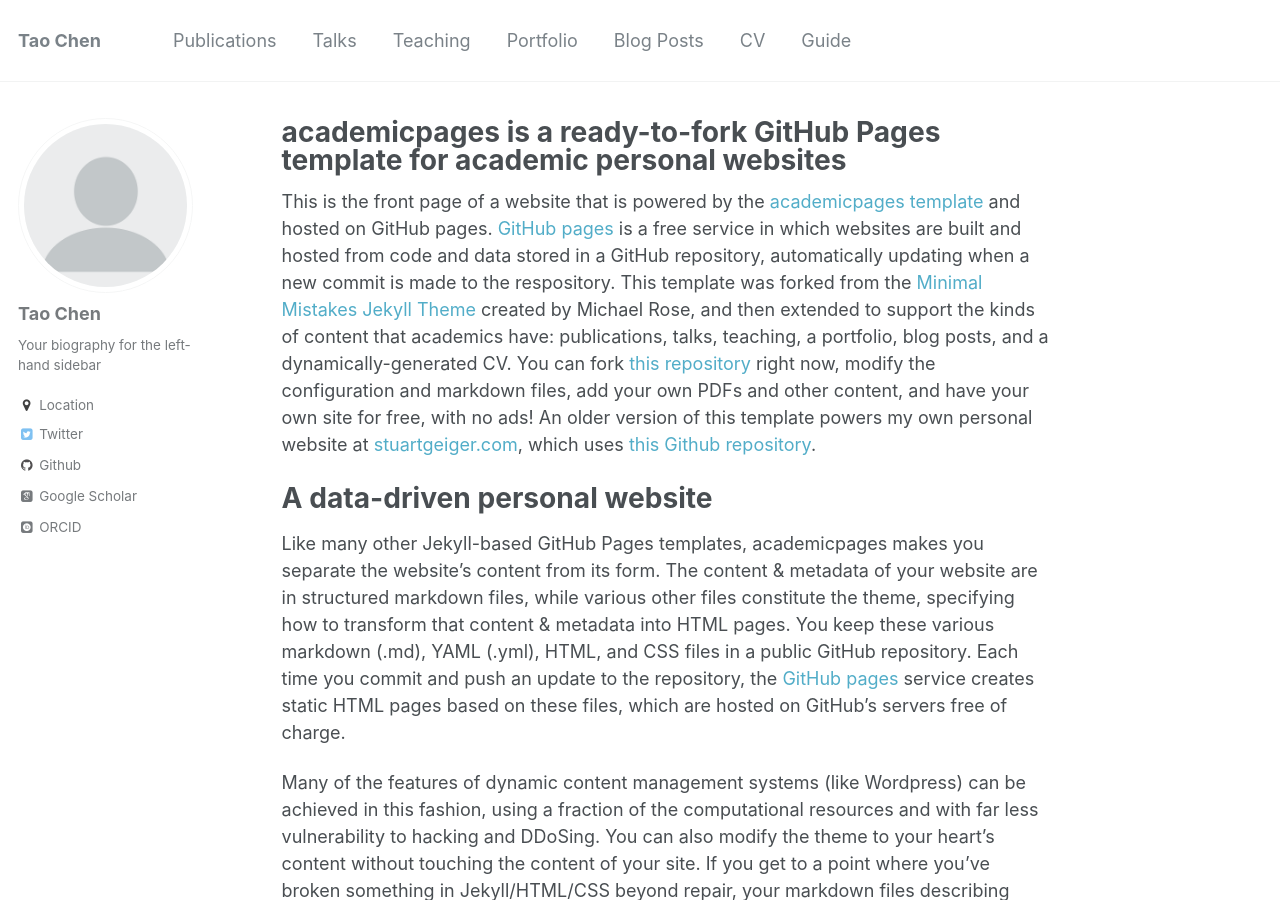
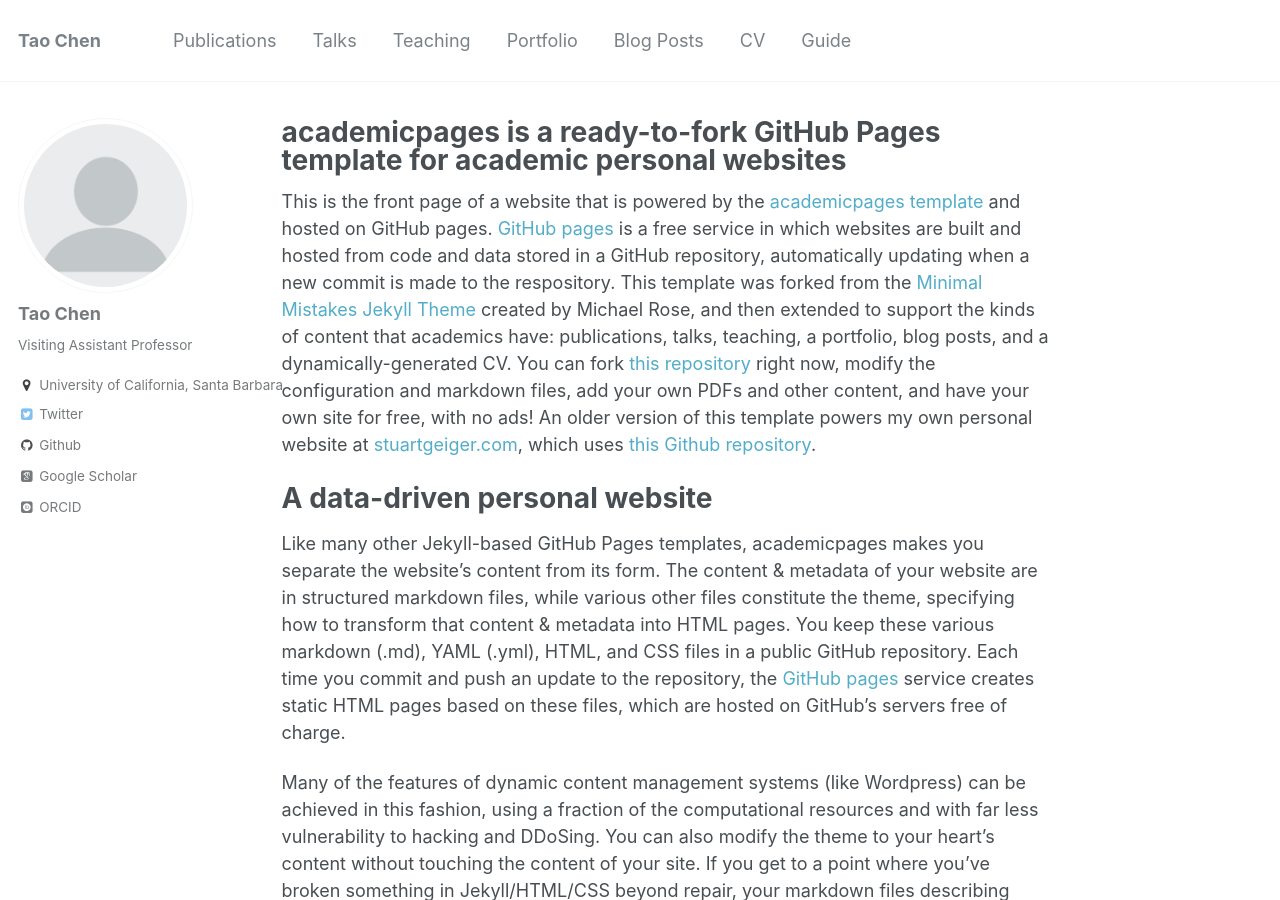
Before and after one commit to cherntodd/cherntodd.github.io, a Jekyll site: the page built from _pages/about.md, in a window 1280 px wide and 900 px high. Built offline with Jekyll 4.4.1, drawn with Linux system fonts in a browser that asks for light colours; some web fonts are replaced.

Commit message:
Update _config.yml

```diff
--- a/_config.yml
+++ b/_config.yml
@@ -80,8 +80,8 @@ analytics:
 author:
   name             : "Tao Chen"
   avatar           : "profile.png"
-  bio              : "Your biography for the left-hand sidebar"
-  location         : "Location"
+  bio              : "Visiting Assistant Professor"
+  location         : "University of California, Santa Barbara"
   employer         :
   googlescholar    : "http://yourfullgooglescholarurl.com"
   email            :
```
